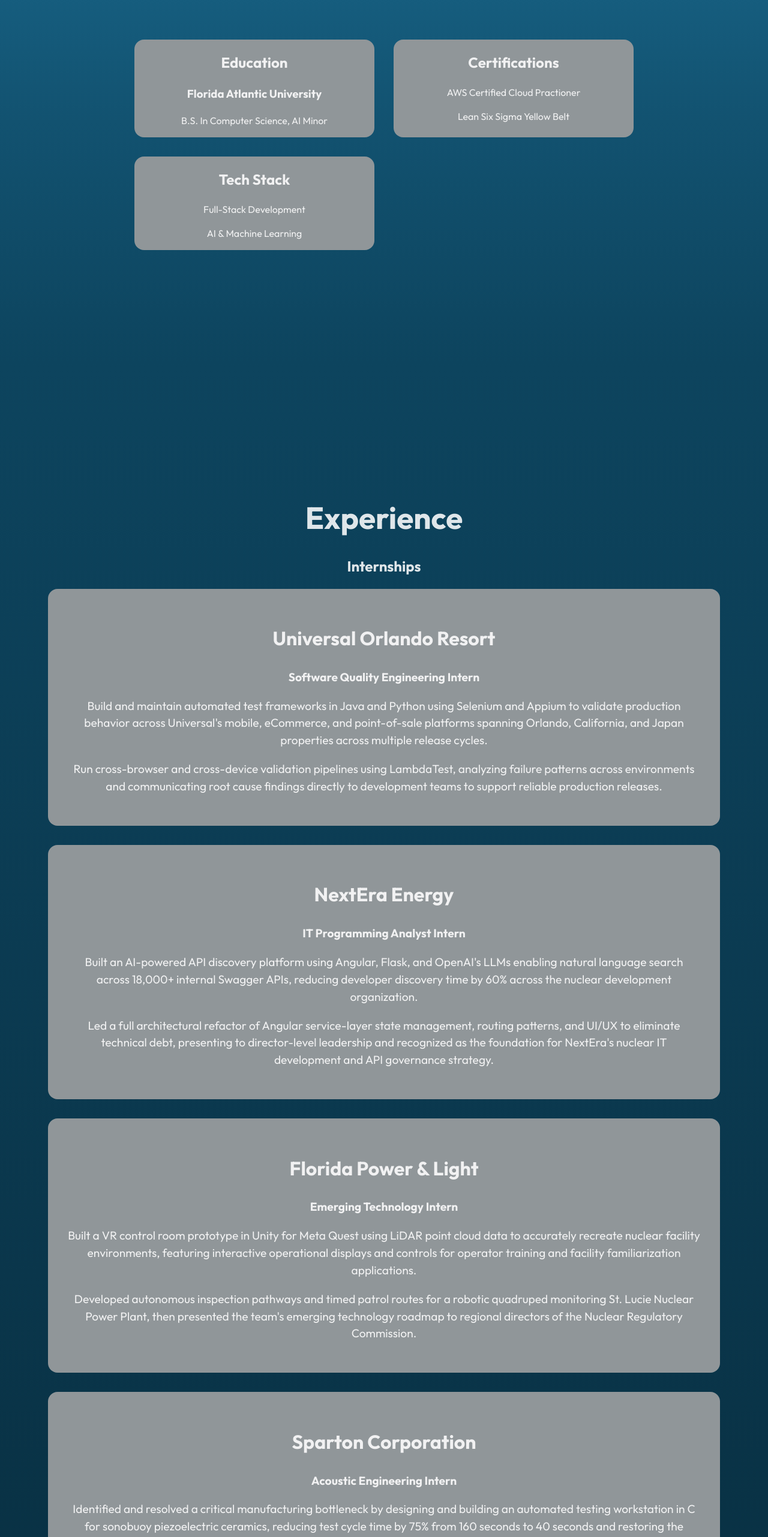
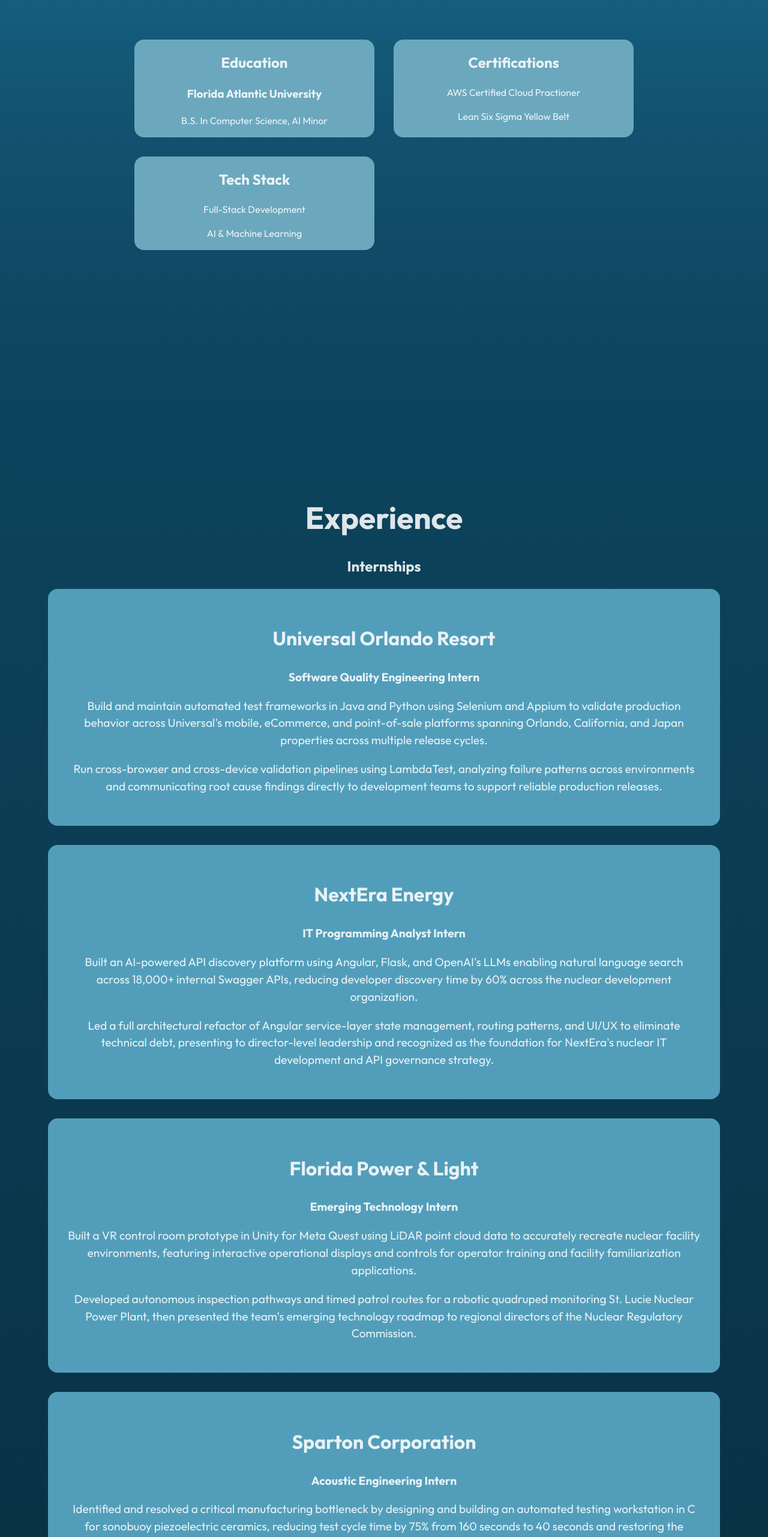
Before and after one commit to mgcapiendo/portfolio, a React (Vite) app: page / in a window 1280 px wide. Shown: the part 1621-4184 px from the top of the page at 60% size. Built offline with nearby package versions, Linux system fonts and the light colour scheme.

Commit message:
css changes to cards..i dont really like the rushed art but ill fix it someday

```diff
--- a/src/App.css
+++ b/src/App.css
@@ -56,8 +56,6 @@
     gap: 1rem;
   }
 }
-
-
 
 /* HERO */
 .header {
@@ -183,6 +181,8 @@
 .about-bio {
   font-size: 1.5rem;
 }
+
+.coral-1 { background-color: #6ba8be; }
 
 @media (max-width: 90rem) {
   .about-cards-container {
@@ -320,6 +320,8 @@
   font-size: larger;
 }
 
+.coral-2 { background-color: #529eba; }
+
 
 @media (max-width: 110rem) {
   .experience-card-holder-internship,
@@ -402,6 +404,8 @@
   padding: 2rem;
   border-radius: 1rem;
 }
+
+.coral-3 { background-color: #27718c; }
 
 @media (max-width: 90rem) {
   .projects-cards-holder-personal,
@@ -486,7 +490,7 @@
 }
 
 .resume {
-  background-color: #909699;
+  background-color: #499ec9;
 
   width: 20%;
   min-width: 10rem;
@@ -505,7 +509,7 @@
 }
 
 .resume:hover {
-  background-color: #499ec9;
+  background-color: #2f769a;
   cursor: pointer;
 }
 
--- a/src/components/About.jsx
+++ b/src/components/About.jsx
@@ -18,19 +18,19 @@
                 </h2>
 
                 <div className="about-cards-container">
-                    <div className="about-card">
+                    <div className="about-card coral-1">
                         <h2>Education</h2>
                         <h3>Florida Atlantic University</h3>
                         <p>B.S. In Computer Science, AI Minor</p>
 
                     </div>
-                    <div className="about-card">
+                    <div className="about-card coral-1">
                         <h2>Certifications</h2>
                         <p>AWS Certified Cloud Practioner</p>
                         <p>Lean Six Sigma Yellow Belt</p>
 
                     </div>
-                    <div className="about-card">
+                    <div className="about-card coral-1">
                         <h2>Tech Stack</h2>
                         <p>Full-Stack Development</p>
                         <p>AI & Machine Learning</p>
--- a/src/components/Experience.jsx
+++ b/src/components/Experience.jsx
@@ -6,7 +6,7 @@
 
                 <h2>Internships</h2>
                 <div className="experience-card-holder-internship">
-                    <div className="experience-card">
+                    <div className="experience-card coral-2">
                         <h2>Universal Orlando Resort</h2>
                         <h3>Software Quality Engineering Intern</h3>
                         <p>
@@ -18,7 +18,7 @@
                     </div>
 
 
-                    <div className="experience-card">
+                    <div className="experience-card coral-2">
                         <h2>NextEra Energy</h2>
                         <h3>IT Programming Analyst Intern</h3>
                         <p>
@@ -28,7 +28,7 @@
                             Led a full architectural refactor of Angular service-layer state management, routing patterns, and UI/UX to eliminate technical debt, presenting to director-level leadership and recognized as the foundation for NextEra's nuclear IT development and API governance strategy.
                         </p>
                     </div>
-                    <div className="experience-card">
+                    <div className="experience-card coral-2">
                         <h2>Florida Power & Light</h2>
                         <h3>Emerging Technology Intern</h3>
                         <p>
@@ -38,7 +38,7 @@
                             Developed autonomous inspection pathways and timed patrol routes for a robotic quadruped monitoring St. Lucie Nuclear Power Plant, then presented the team's emerging technology roadmap to regional directors of the Nuclear Regulatory Commission.
                         </p>
                     </div>
-                    <div className="experience-card">
+                    <div className="experience-card coral-2">
                         <h2>Sparton Corporation</h2>
                         <h3>Acoustic Engineering Intern</h3>
                         <p>
@@ -52,7 +52,7 @@
 
                 <h2>Mentorships</h2>
                 <div className="experience-card-holder-mentorship">
-                    <div className="experience-card">
+                    <div className="experience-card coral-2">
                         <h2>Amazon Robotics</h2>
                         <h3>Amazon Guides Mentee</h3>
                         <p>
@@ -66,7 +66,7 @@
 
                 <h2>Leadership</h2>
                 <div className="experience-card-holder-leadership">
-                    <div className="experience-card">
+                    <div className="experience-card coral-2">
                         <h2>South Florida Tech Hub</h2>
                         <h3>Instructional Coder</h3>
                         <p>
@@ -76,7 +76,7 @@
                             Designed and led hands-on curriculum that introduced students to core programming concepts, fostering curiosity and confidence in young learners who had little to no prior exposure to software development.
                         </p>
                     </div>
-                    <div className="experience-card">
+                    <div className="experience-card coral-2">
                         <h2>Naval Reserve Officer Training Corps</h2>
                         <h3>Midshipman</h3>
                         <p>
--- a/src/components/Projects.jsx
+++ b/src/components/Projects.jsx
@@ -7,21 +7,21 @@
 
                 <h2>Personal</h2>
                 <div className="projects-cards-holder-personal">
-                    <div className="projects-card">
+                    <div className="projects-card coral-3">
                         <h2>Theme Park Ticketing System</h2>
                         <h3>React, Flask, PostgreSQL, Selenium</h3>
                         <p>
                             Built a full-stack ticketing platform for simulated theme park "Dino World" with a React frontend, Flask backend, and PostgreSQL database, handling reservations, user authentication, and real-time availability across all park offerings and integrating Selenium automated testing to validate reliability across all end-to-end user flows.
                         </p>
                     </div>
-                    <div className="projects-card">
+                    <div className="projects-card coral-3">
                         <h2>Disney Emissions Dashboard</h2>
                         <h3>JavaScript, Data Visualization</h3>
                         <p>
                             Built an interactive data visualization dashboard tracking Disney's Scope 1-3 carbon emissions and year-over-year progress toward their 2030 net zero targets, incorporating an integrated petition registration feature to drive stakeholder engagement and connect data storytelling directly to real-world sustainability advocacy.
                         </p>
                     </div>
-                    <div className="projects-card">
+                    <div className="projects-card coral-3">
                         <h2>Voice-Controlled Robot</h2>
                         <h3>Python, Arduino, Gemini LLM</h3>
                         <p>
@@ -32,18 +32,18 @@
 
                 <h2>Hackathons</h2>
                 <div className="projects-cards-holder-hackathons">
-                    <div className="projects-card">
-                        <h2>NEXTSteps</h2>
+                    <div className="projects-card coral-3">
+                        <h2>NEXTSteps 🏆</h2>
                         <h3>React, Python, Data Visualization</h3>
                         <p>Led a team of interns during the NEXT100 Hackathon to build NEXTSteps, an internal career support tool that helps employees explore potential career paths by leveraging the organizational chart to identify colleagues with similar skills, backgrounds, and role transitions as a guide for their next steps, ultimately being voted Fan Favorite with a similar solution already greenlit for development by the company.</p>
                     </div>
-                    <div className="projects-card">
+                    <div className="projects-card coral-3">
                         <h2>Mycobime Research Simulator</h2>
                         <h3>Python, Data Visualization</h3>
                         <p>Collaborated in an interdisciplinary team to develop a Python-based visualization and simulation tool for researching the fungal component of the human microbiome and its correlations with human longevity, bridging the gap between complex biological research data and an accessible, interactive software experience.</p>
                     </div>
-                    <div className="projects-card">
-                        <h2>AI-Powered Waste Routing</h2>
+                    <div className="projects-card coral-3">
+                        <h2>AI-Powered Waste Routing 🏆</h2>
                         <h3>Python, Swarm Intelligence </h3>
                         <p>
                             Competed solo against multi-person teams to design and build an AI-driven Ant Colony Optimization system that reduced waste management routing inefficiencies by 10% using swarm intelligence modeling, placing 2nd overall and demonstrating the ability to independently scope, architect, and deliver a functional AI system under time pressure.
```
